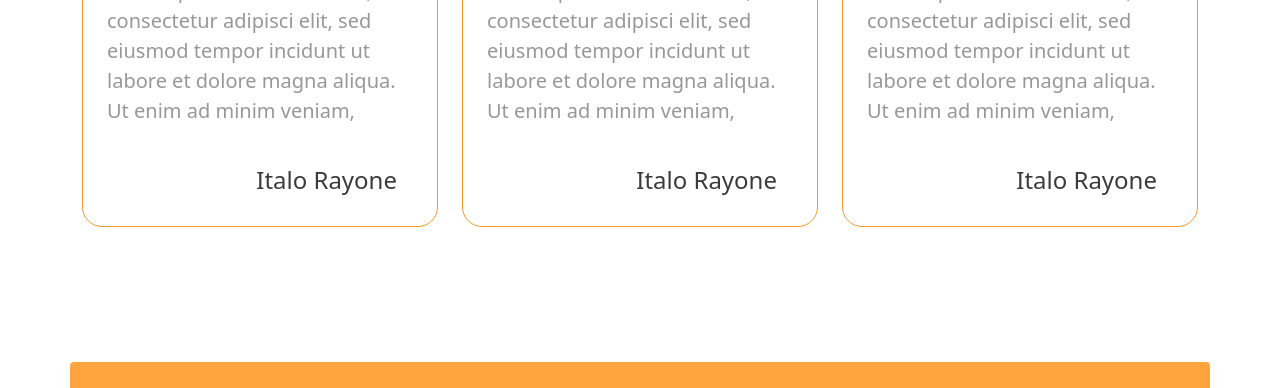
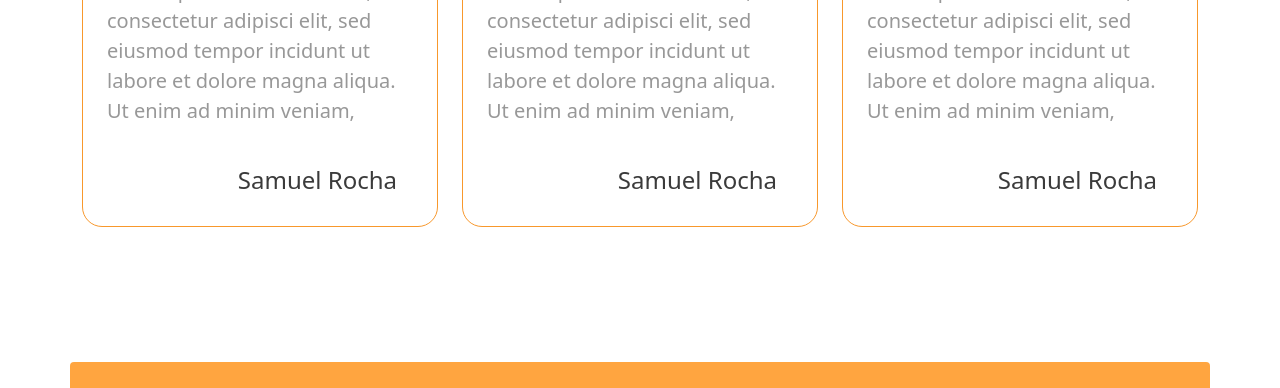
Before and after one commit to ItaloRayonne/desafio-bb8-team, a website: page index.html in a window 1280 px wide. Shown: the part 2010-2398 px from the top of the page. Drawn offline with nearby package versions, Linux system fonts and the light colour scheme; a web font is replaced by a local one.

Commit message:
Update index.html
update(index.html): Update of cards on the home page

```diff
--- a/index.html
+++ b/index.html
@@ -309,7 +309,7 @@
             </div>
             <div class="card-footer bg-transparent border-0">
               <h3 class="text-end m-3 fs-4" style="color: #3b3b3b">
-                Italo Rayone
+                Samuel Rocha
               </h3>
             </div>
           </div>
@@ -339,7 +339,7 @@
             </div>
             <div class="card-footer bg-transparent border-0">
               <h3 class="text-end m-3 fs-4" style="color: #3b3b3b">
-                Italo Rayone
+                Samuel Rocha
               </h3>
             </div>
           </div>
@@ -369,7 +369,7 @@
             </div>
             <div class="card-footer bg-transparent border-0">
               <h3 class="text-end m-3 fs-4" style="color: #3b3b3b">
-                Italo Rayone
+                Samuel Rocha
               </h3>
             </div>
           </div>
```
